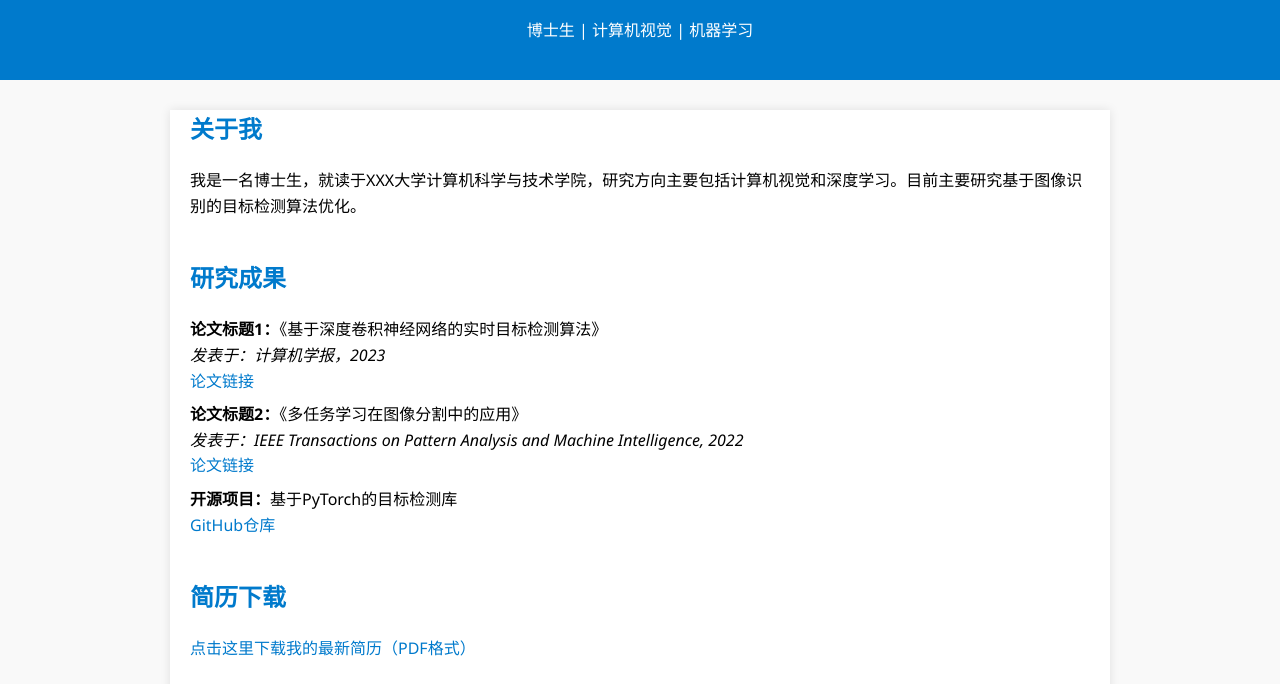
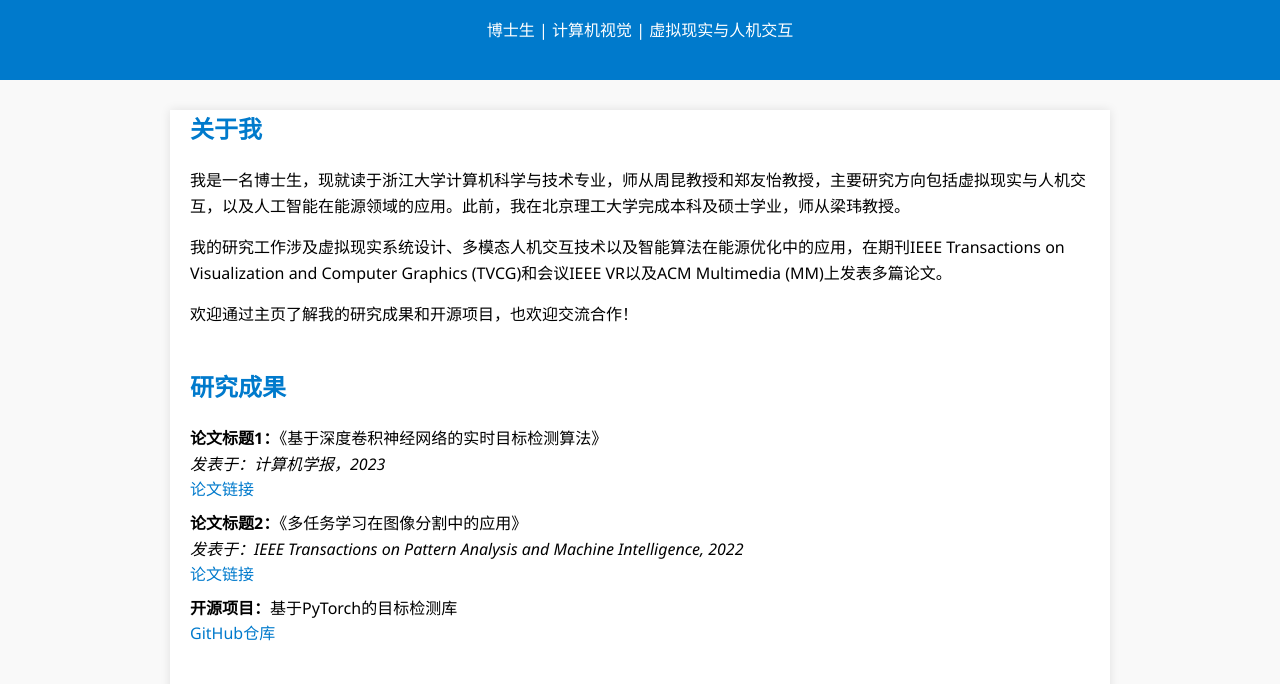
Before and after one commit to jingjingliu-zju/jingjingliu-zju.github.io, a plain HTML site: page index.html in a window 1280 px wide. Shown: the part 96-780 px from the top of the page. Drawn offline with Linux system fonts and the light colour scheme.

Commit message:
Update index.html

```diff
--- a/index.html
+++ b/index.html
@@ -19,13 +19,16 @@
 </head>
 <body>
     <header>
-        <h1>张三的个人主页</h1>
-        <p>博士生 | 计算机视觉 | 机器学习</p>
+        <h1>刘晶晶的个人主页</h1>
+        <p>博士生 | 计算机视觉 | 虚拟现实与人机交互</p>
     </header>
     <main>
         <section id="about">
             <h2>关于我</h2>
-            <p>我是一名博士生，就读于XXX大学计算机科学与技术学院，研究方向主要包括计算机视觉和深度学习。目前主要研究基于图像识别的目标检测算法优化。</p>
+            <p>我是一名博士生，现就读于浙江大学计算机科学与技术专业，师从周昆教授和郑友怡教授，主要研究方向包括虚拟现实与人机交互，以及人工智能在能源领域的应用。此前，我在北京理工大学完成本科及硕士学业，师从梁玮教授。</p>
+            <p>我的研究工作涉及虚拟现实系统设计、多模态人机交互技术以及智能算法在能源优化中的应用，在期刊IEEE Transactions on Visualization and Computer Graphics (TVCG)和会议IEEE VR以及ACM Multimedia (MM)上发表多篇论文。
+</p>
+            <p>欢迎通过主页了解我的研究成果和开源项目，也欢迎交流合作！</p>
         </section>
         <section id="research">
             <h2>研究成果</h2>
```
